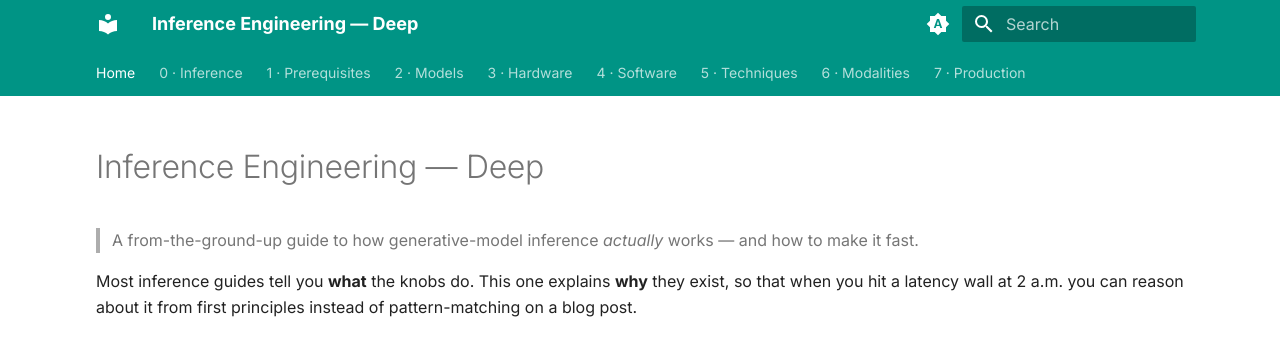
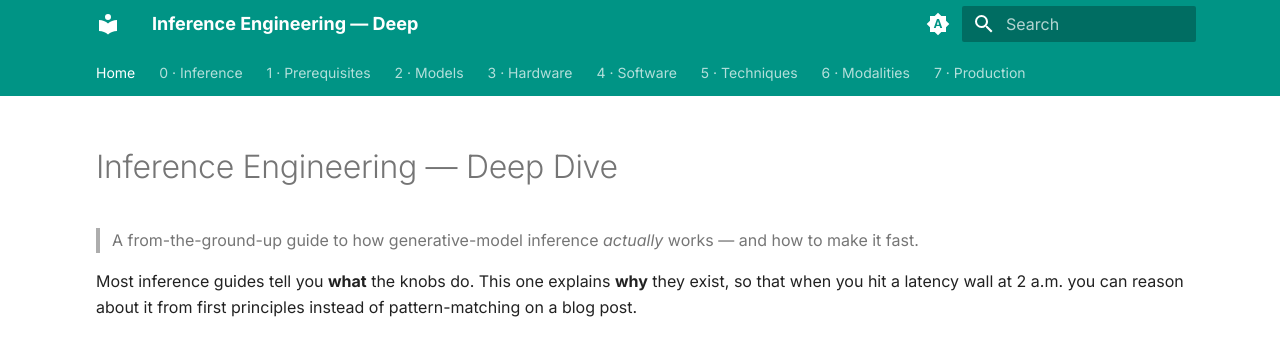
Before and after one commit to maxkimambo/inference-engineering-deep-dive, an MkDocs documentation site: the page built from docs/index.md, in a window 1280 px wide and 900 px high. Shown: the top 339 px of the window. Built offline with MkDocs 1.6.1 and Material for MkDocs 9.7.7, drawn with Linux system fonts in a browser that asks for light colours.

Commit message:
fix heading

```diff
--- a/docs/index.md
+++ b/docs/index.md
@@ -4,7 +4,7 @@ hide:
   - toc
 ---
 
-# Inference Engineering — Deep
+# Inference Engineering — Deep Dive
 
 > A from-the-ground-up guide to how generative-model inference *actually* works — and how to make it fast.
 
```
